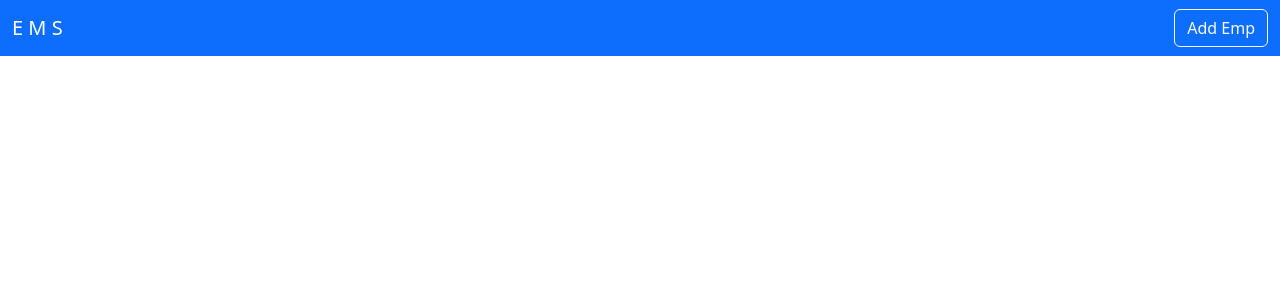
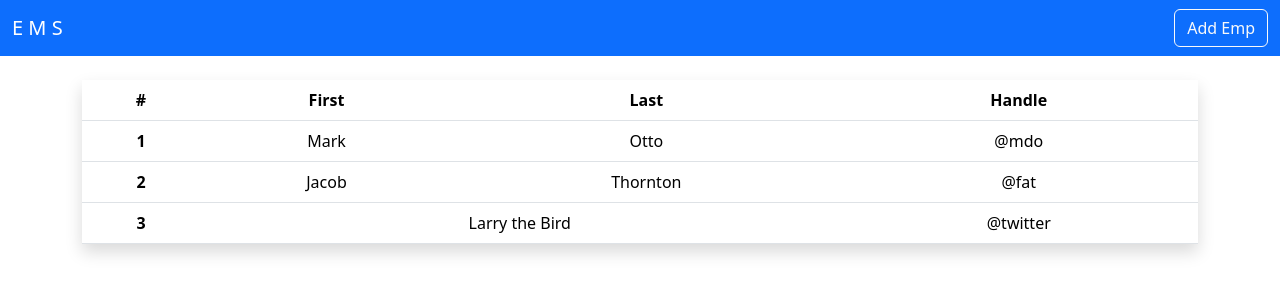
Before and after one commit to Rizz-33/employee-management-system, a React (Create React App) app: page / in a window 1280 px wide. Shown: the top 300 px of the page. Built offline with nearby package versions, Linux system fonts and the light colour scheme.

Commit message:
feat: Home

```diff
--- a/src/App.js
+++ b/src/App.js
@@ -1,11 +1,13 @@
 import "../node_modules/bootstrap/dist/css/bootstrap.min.css";
 import "./App.css";
 import Navbar from "./layout/Navbar";
+import Home from "./pages/Home";
 
 function App() {
   return (
     <div className="App">
       <Navbar />
+      <Home />
     </div>
   );
 }
--- a/src/pages/Home.js
+++ b/src/pages/Home.js
@@ -0,0 +1,41 @@
+import React from "react";
+
+const Home = () => {
+  return (
+    <div className="container">
+      <div className="py-4">
+        <table className="table shadow">
+          <thead>
+            <tr>
+              <th scope="col">#</th>
+              <th scope="col">First</th>
+              <th scope="col">Last</th>
+              <th scope="col">Handle</th>
+            </tr>
+          </thead>
+          <tbody>
+            <tr>
+              <th scope="row">1</th>
+              <td>Mark</td>
+              <td>Otto</td>
+              <td>@mdo</td>
+            </tr>
+            <tr>
+              <th scope="row">2</th>
+              <td>Jacob</td>
+              <td>Thornton</td>
+              <td>@fat</td>
+            </tr>
+            <tr>
+              <th scope="row">3</th>
+              <td colspan="2">Larry the Bird</td>
+              <td>@twitter</td>
+            </tr>
+          </tbody>
+        </table>
+      </div>
+    </div>
+  );
+};
+
+export default Home;
```
